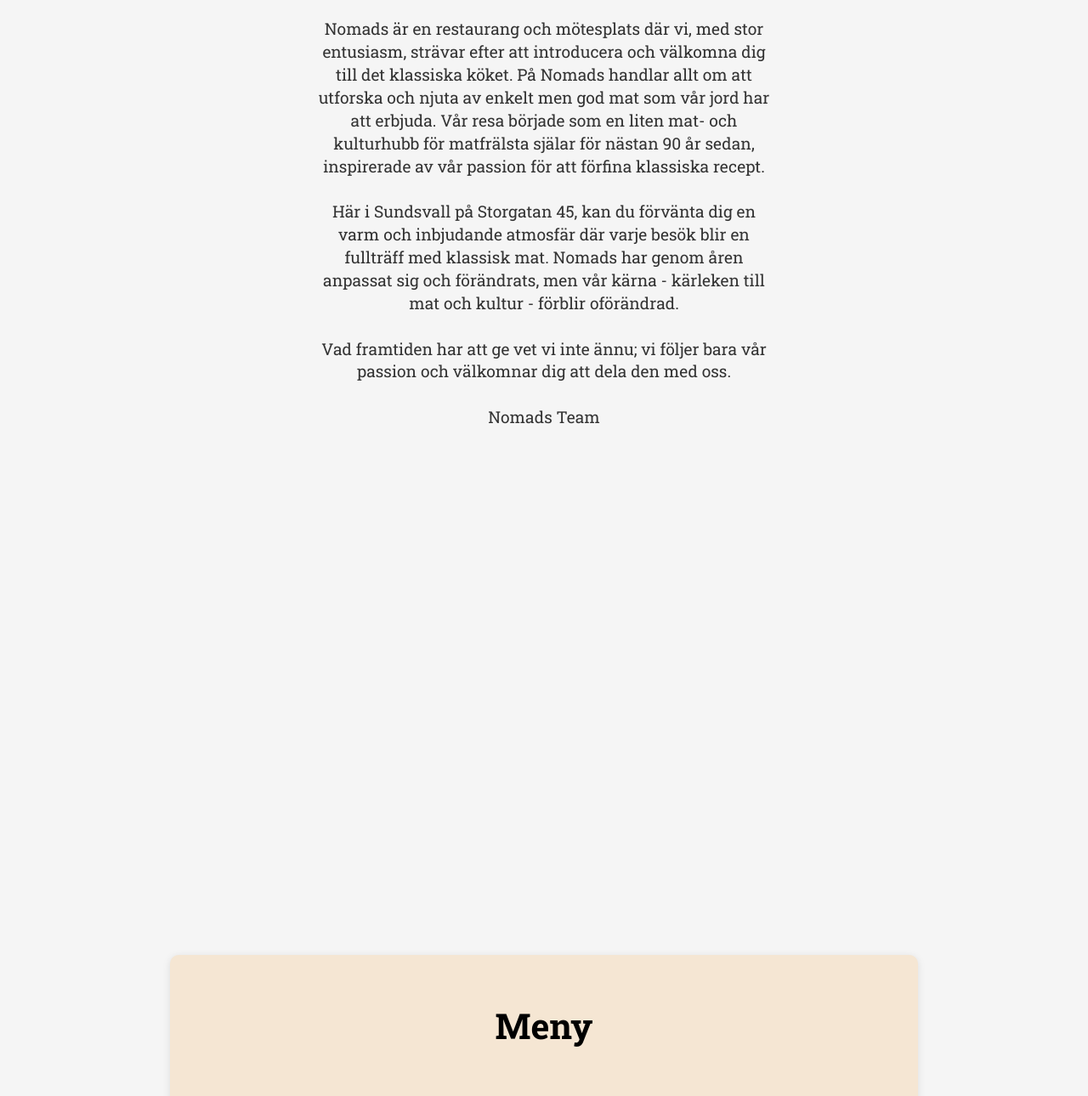
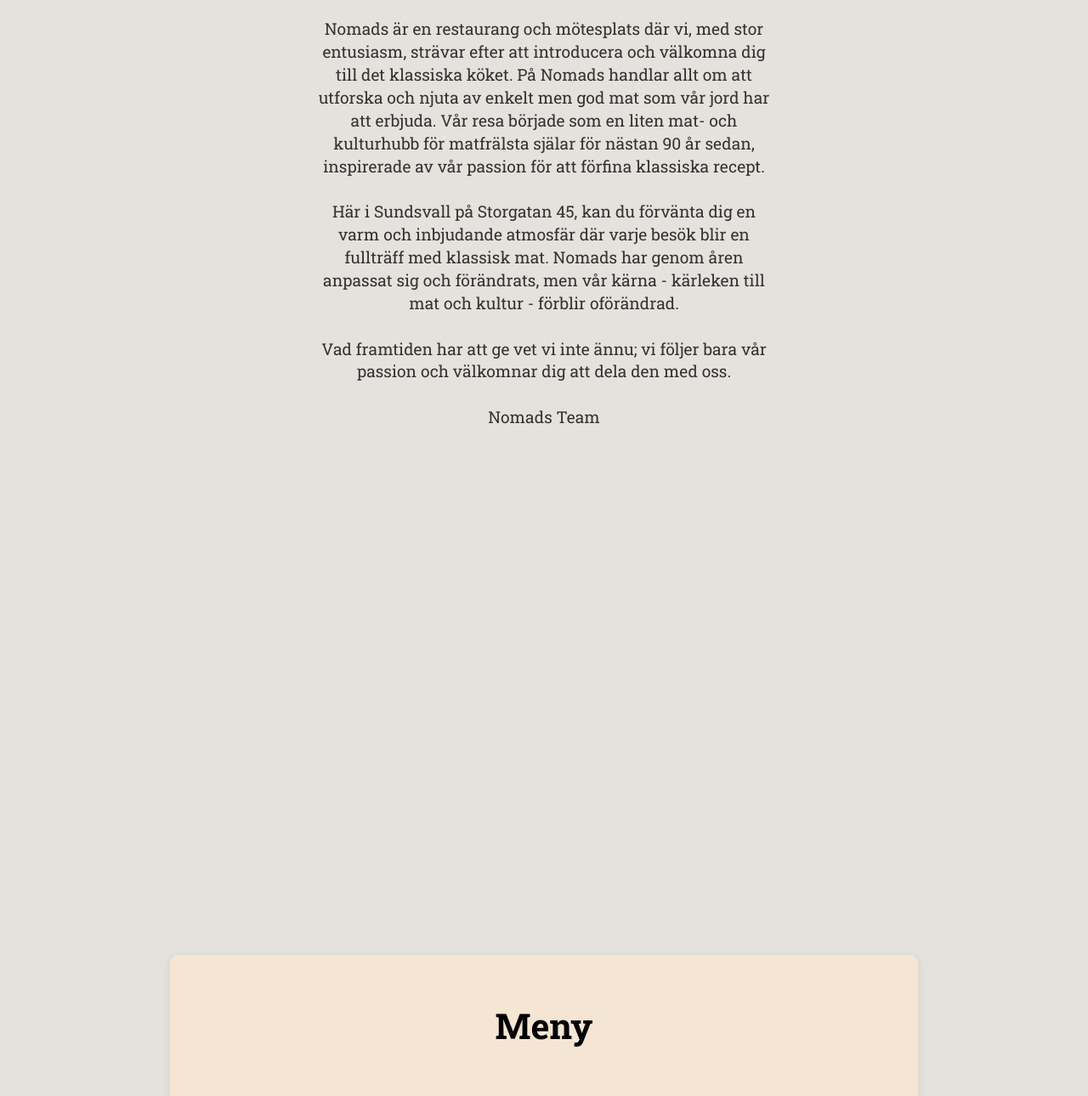
Before and after one commit to hildingx/dt207g_project_frontend_public, a website built with Parcel: page src/index.html in a window 1280 px wide. Shown: the part 671-1961 px from the top of the page at 85% size. Built offline with nearby package versions, Linux system fonts and the light colour scheme; no server answers; files whose address does not match are found by name.

Commit message:
Ändrade bakgrundsfärg

```diff
--- a/src/css/_layout.scss
+++ b/src/css/_layout.scss
@@ -7,7 +7,7 @@
     flex-direction: column;
     margin: 0;
     font-family: 'Roboto Slab', Arial, Helvetica, sans-serif;
-    background-color: #f5f5f5;
+    background-color: #e5e2dd;
 }
 
 header {
@@ -78,7 +78,7 @@
     display: flex;
     flex-direction: column;
     align-items: center;
-    background-color: #f5f5f5;
+    background-color: #e5e2dd;
 }
 
 #infoText {
```
